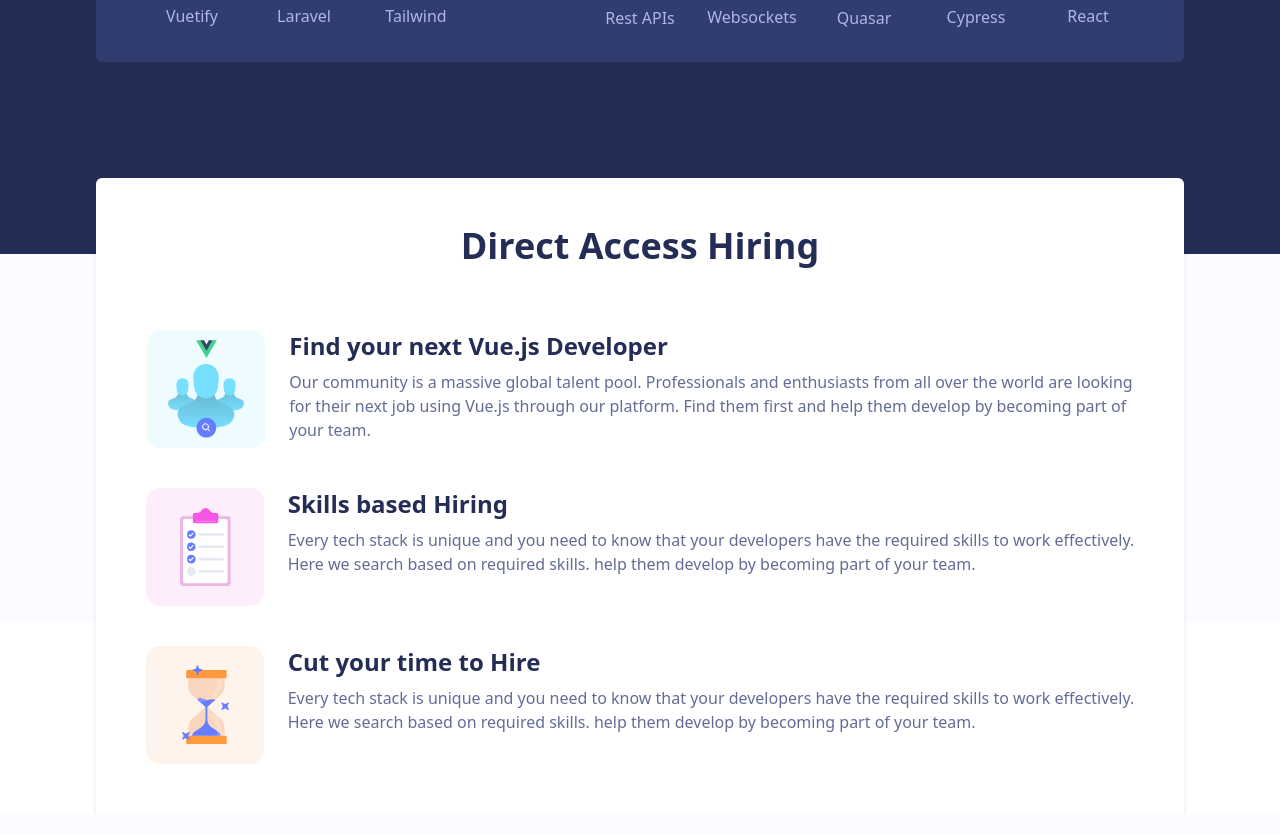
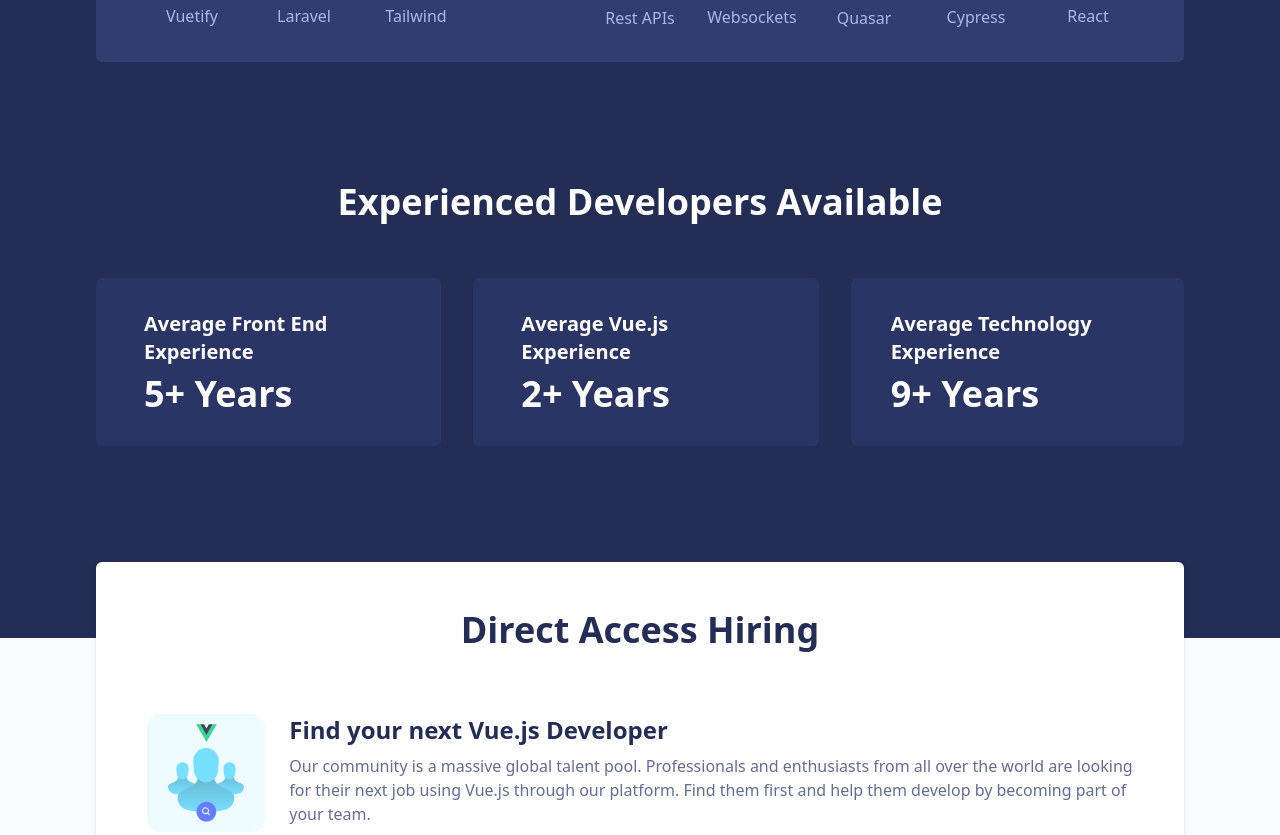
Before and after one commit to emmypuch/vue-school-app-conversion, a Vue app: page / in a window 1280 px wide. Shown: the part 1155-1990 px from the top of the page. Built offline with nearby package versions, Linux system fonts and the light colour scheme.

Commit message:
updated expeeriencedev component

```diff
--- /dev/null
+++ b/src/components/ExperienceDev.vue
@@ -0,0 +1,45 @@
+<template>
+  <div class="experienced-wrapper pl-24 pr-24 pt-6 pb-48">
+    <h1 class="text-center text-4xl font-bold mt-12 text-white">{{ msg }}</h1>
+    <div class="experienced-wrapper flex mt-14">
+      <div class="card px-12 py-8 rounded-md w-full">
+        <h3 class="text-xl font-bold text-white">
+          Average Front End Experience
+        </h3>
+        <h1 class="text-4xl font-extrabold text-white mt-2">5+ Years</h1>
+      </div>
+
+      <div class="card px-12 py-8 rounded-md ml-8 w-full">
+        <h3 class="text-xl font-bold text-white">Average Vue.js Experience</h3>
+        <h1 class="text-4xl font-extrabold text-white mt-2">2+ Years</h1>
+      </div>
+
+      <div class="card px-10 py-8 rounded-md ml-8 w-full">
+        <h3 class="text-xl font-bold text-white">
+          Average Technology Experience
+        </h3>
+        <h1 class="text-4xl font-extrabold text-white mt-2">9+ Years</h1>
+      </div>
+    </div>
+  </div>
+</template>
+
+<script>
+export default {
+  data() {
+    return {
+      msg: "Experienced Developers Available",
+    };
+  },
+};
+</script>
+
+<style scoped>
+div.experienced-wrapper {
+  background-color: #242d55;
+}
+
+div.card {
+  background-color: #2a3565;
+}
+</style>
--- a/src/components/Home.vue
+++ b/src/components/Home.vue
@@ -3,6 +3,7 @@
     <Header />
     <Talent />
     <LogoCard />
+    <ExperienceDev />
     <DirectAccess />
     <DevSearch />
     <Service />
@@ -14,6 +15,7 @@
 import Header from "./Header.vue";
 import Talent from "./Talent.vue";
 import LogoCard from "./LogoCard.vue";
+import ExperienceDev from "./ExperienceDev.vue";
 import DirectAccess from "./DirectAccess.vue";
 import DevSearch from "./DevSearch.vue";
 import Service from "./Service.vue";
@@ -25,6 +27,7 @@
     Header,
     Talent,
     LogoCard,
+    ExperienceDev,
     DirectAccess,
     DevSearch,
     Service,
--- a/src/components/LogoCard.vue
+++ b/src/components/LogoCard.vue
@@ -1,5 +1,5 @@
 <template>
-  <div class="card-content pl-24 pr-24 pt-20 pb-48">
+  <div class="card-content pl-24 pr-24 pt-20 pb-12">
     <div class="card-wrapper pl-6 pr-6 pt-6 pb-8 w-full rounded-md">
       <h5 class="pl-6 pt-2 text-white text-base font-medium">{{ msg }}</h5>
       <div
```
